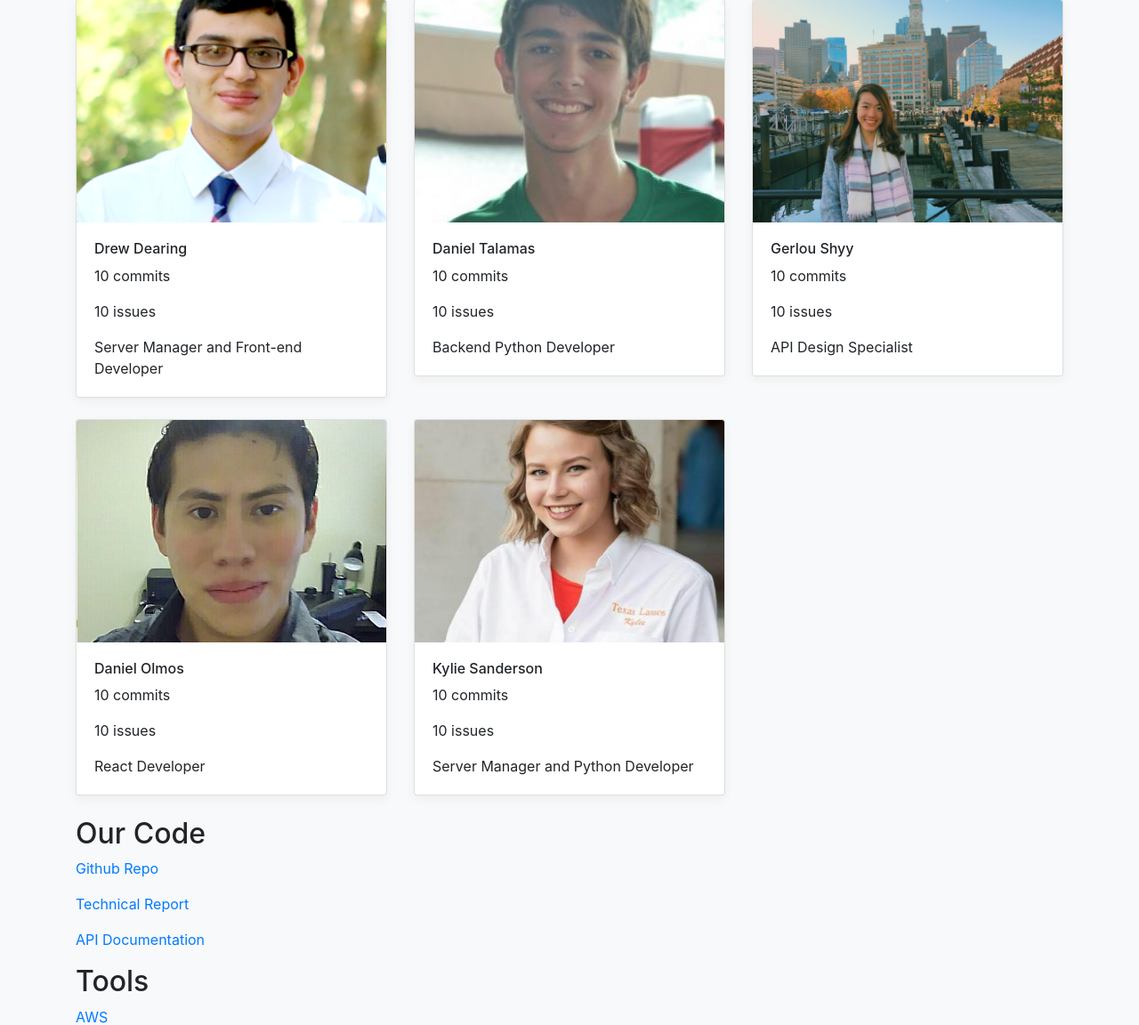
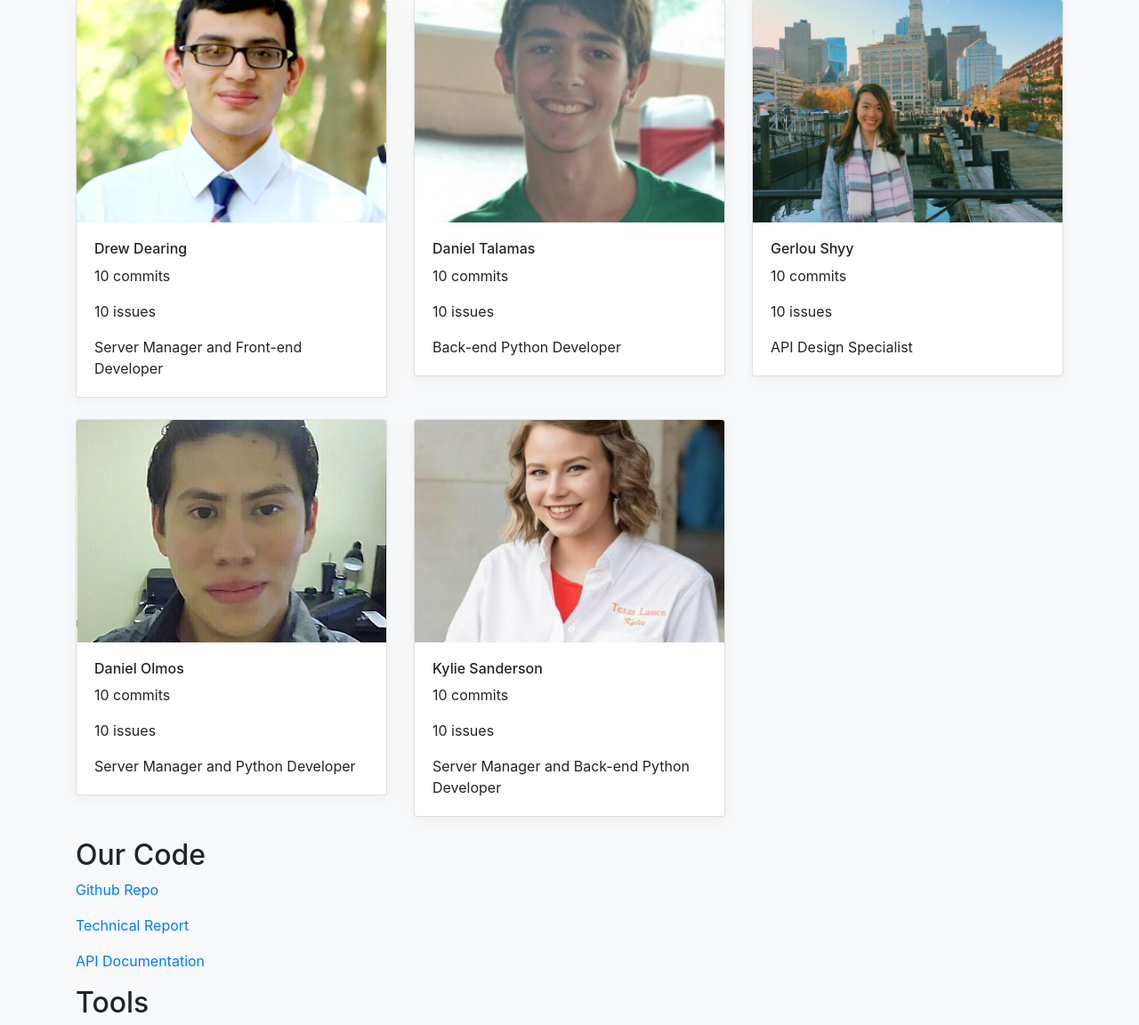
Before and after one commit to Daniel9650/IDB, a Flask app: template app/templates/about.html in a window 1280 px wide. Shown: the part 448-1600 px from the top of the page at 89% size. Run offline with Flask 2, Linux system fonts and the light colour scheme; the template is opened without the code that fills it: most values are stand-ins (such as "Sample title", 1, 10 or a date in 2020); some libraries are stand-ins or nearby versions.

Commit message:
Final Phase 1

```diff
--- a/app/templates/about.html
+++ b/app/templates/about.html
@@ -80,7 +80,7 @@
                   <h6>Daniel Talamas</h6>
                   <p class="card-text">{{ commits.dtalamas }} commits</p>
                   <p class="card-text">{{ issues.dtalamas }} issues</p>
-                  <p class="card-text">Backend Python Developer</p>
+                  <p class="card-text">Back-end Python Developer</p>
                 </div>
               </div>
             </div>
@@ -104,7 +104,7 @@
                   <h6>Daniel Olmos</h6>
                   <p class="card-text">{{ commits.Daniel9650 }} commits</p>
                   <p class="card-text">{{ issues.Daniel9650 }} issues</p>
-                  <p class="card-text">React Developer</p>
+                  <p class="card-text">Server Manager and Python Developer</p>
                 </div>
               </div>
             </div>
@@ -115,7 +115,7 @@
                   <h6>Kylie Sanderson </h6>
                   <p class="card-text">{{ commits.kyliesanderson }} commits</p>
                   <p class="card-text">{{ issues.kyliesanderson }} issues</p>
-                  <p class="card-text">Server Manager and Python Developer</p>
+                  <p class="card-text">Server Manager and Back-end Python Developer</p>
                 </div>
               </div>
             </div>
```
